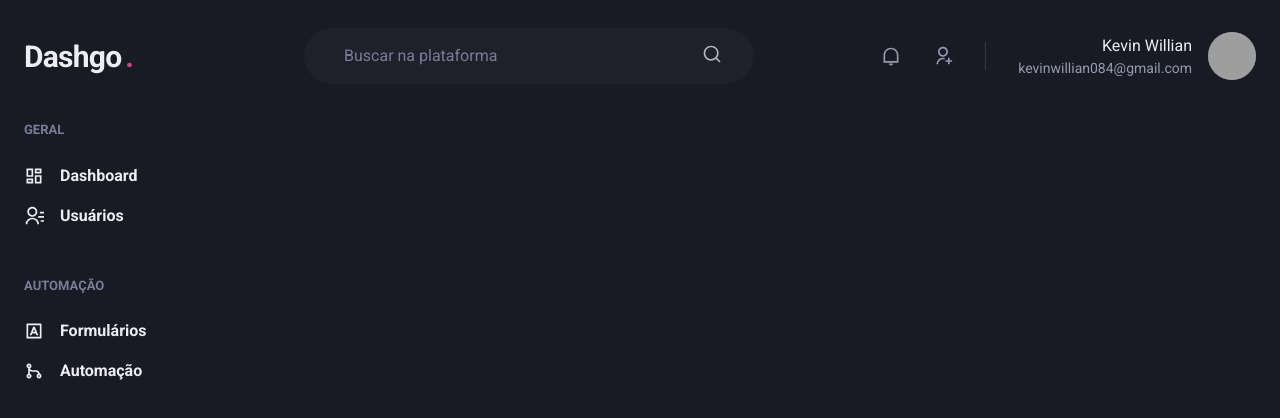
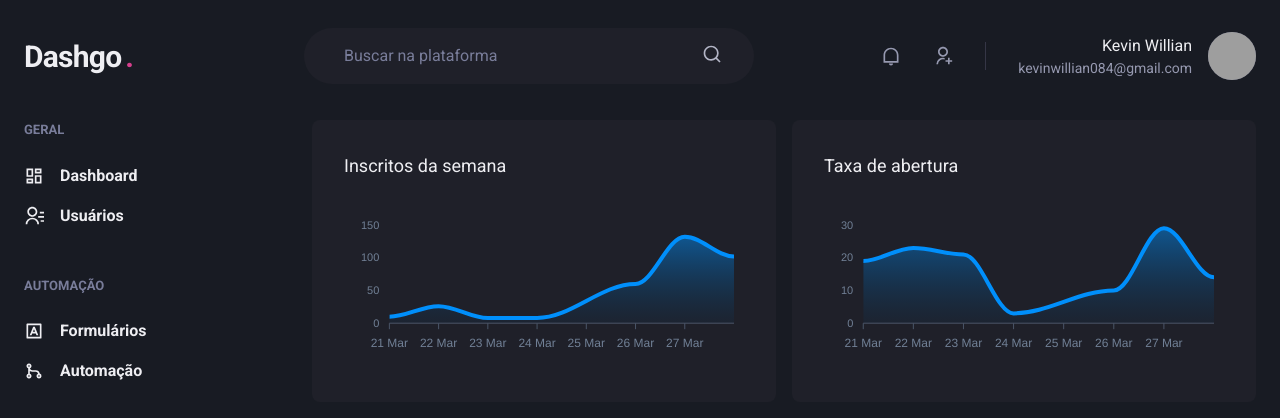
Before and after one commit to zLibrian/dashgo, a Next.js app: page /dashboard in a window 1280 px wide. Shown: the top 418 px of the page. Built offline with nearby package versions, Linux system fonts and the light colour scheme; grey boxes are pictures that could not be loaded.

Commit message:
feat: add chart area in dashboard page and its styles

```diff
--- a/src/app/dashboard/page.tsx
+++ b/src/app/dashboard/page.tsx
@@ -1,17 +1,43 @@
 'use client';
+
+import { Box, Flex, SimpleGrid, Text } from '@chakra-ui/react';
+import Chart from 'react-apexcharts';
 
 import { Header } from '@/components/Header';
 import { Sidebar } from '@/components/Sidebar';
-import { Flex, SimpleGrid } from '@chakra-ui/react';
+import { apexChartOptions, openingRateSeries, subscriberSeries } from '@/utils/apexcharts';
 
 export default function Dashboard() {
   return (
     <div>
       <Flex direction="column" h="100vh" maxW={1480} mx="auto">
         <Header />
-        <Flex w="full" my="6" px="6">
+        <Flex my="6" px="6">
           <Sidebar />
-          <SimpleGrid></SimpleGrid>
+          <SimpleGrid flex="1" gap="4" minChildWidth="320px">
+            <Box p="8" bg="gray.800" borderRadius="8" pb="4">
+              <Text fontSize="lg" mb="4">
+                Inscritos da semana
+              </Text>
+              <Chart
+                type="area"
+                height={160}
+                options={apexChartOptions}
+                series={subscriberSeries}
+              />
+            </Box>
+            <Box p="8" bg="gray.800" borderRadius="8">
+              <Text fontSize="lg" mb="4">
+                Taxa de abertura
+              </Text>
+              <Chart
+                type="area"
+                height={160}
+                options={apexChartOptions}
+                series={openingRateSeries}
+              />
+            </Box>
+          </SimpleGrid>
         </Flex>
       </Flex>
     </div>
```
